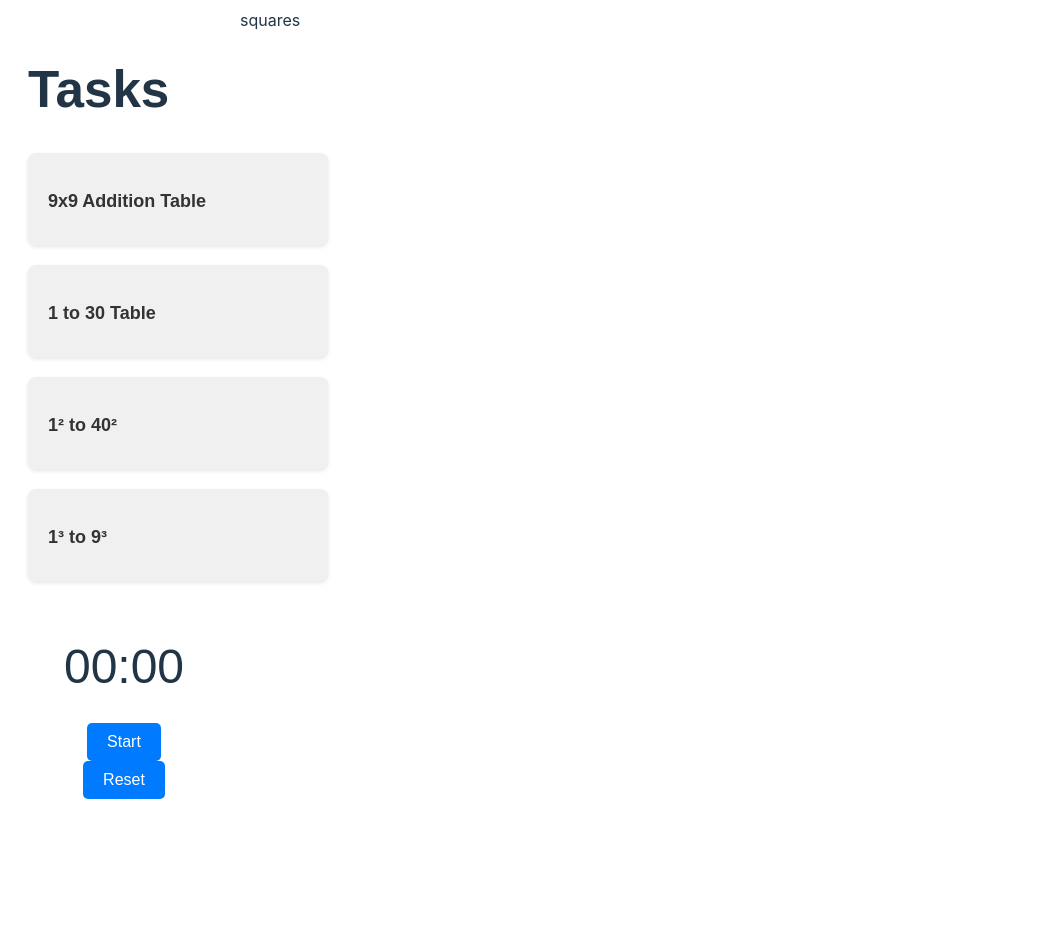
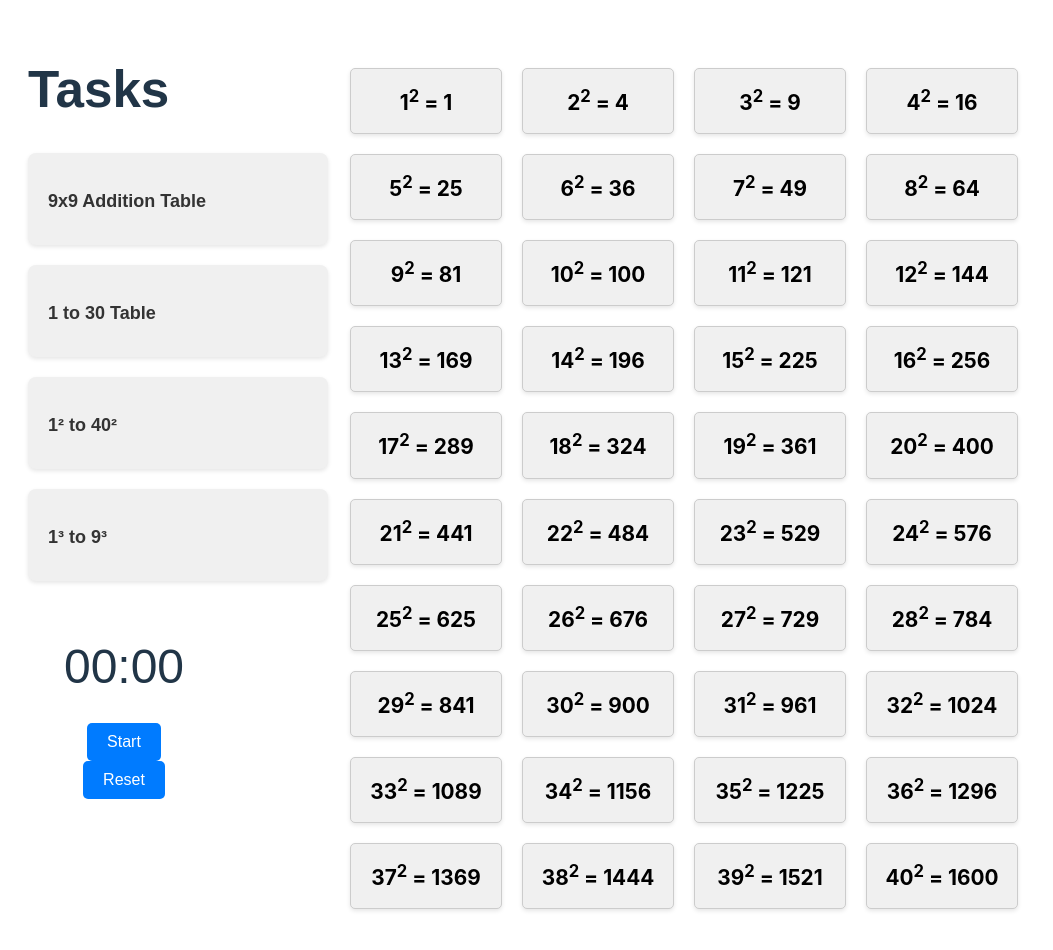
Before and after one commit to bharatladva/mathPrectics, a React (Vite) app: page /Squares in a window 1280 px wide. Shown: the top 950 px of the page, without its empty margins (0-1053 px from the left). Before the commit the page ends 827 px from the top, so only its background shows below. Built offline with nearby package versions, Linux system fonts and the light colour scheme.

Commit message:
add cubes squres

```diff
--- a/src/components/Squares/Squares.jsx
+++ b/src/components/Squares/Squares.jsx
@@ -1,9 +1,22 @@
 /** @format */
+import "./styles.css";
+export default function Squares() {
+	const powers = [];
+	for (let i = 1; i <= 40; i++) {
+		powers.push(
+			<div
+				key={i}
+				className='power'
+			>
+				{i}
+				<sup>{2}</sup> = {Math.pow(i, 2)}
+			</div>
+		);
+	}
 
-export default function Squares() {
 	return (
-		<div className='containar'>
-			<div>squares</div>
+		<div className='container'>
+			<div className='powers-container'>{powers}</div>
 		</div>
 	);
 }
--- /dev/null
+++ b/src/components/Squares/styles.css
@@ -0,0 +1,25 @@
+/** @format */
+
+.powers-container {
+	display: flex;
+	flex-wrap: wrap;
+	padding: 0 100px;
+}
+
+.power {
+	margin: 10px;
+	padding: 15px;
+	font-size: 1.3rem;
+	font-weight: bold;
+	color: black;
+	background-color: #f0f0f0;
+	border: 1px solid #ccc;
+	border-radius: 5px;
+	box-shadow: 0 2px 4px rgba(0, 0, 0, 0.1);
+	text-align: center;
+	width: 120px;
+}
+
+.power sup {
+	font-size: 0.8em;
+}
--- a/src/components/cubes/Cubes.jsx
+++ b/src/components/cubes/Cubes.jsx
@@ -1,7 +1,25 @@
 /** @format */
 
 import React from "react";
+import "./styles.css";
 
 export default function Cubes() {
-	return <div>Cubes</div>;
+	const cubes = [];
+	for (let i = 1; i <= 20; i++) {
+		cubes.push(
+			<div
+				key={i}
+				className='cube'
+			>
+				{i}
+				<sup>3</sup> = {Math.pow(i, 3)}
+			</div>
+		);
+	}
+
+	return (
+		<div className='container'>
+			<div className='cubes-container'>{cubes}</div>
+		</div>
+	);
 }
--- /dev/null
+++ b/src/components/cubes/styles.css
@@ -0,0 +1,21 @@
+/** @format */
+
+.cubes-container {
+	display: flex;
+	flex-wrap: wrap;
+	padding: 0 100px;
+}
+
+.cube {
+	margin: 10px;
+	padding: 15px;
+	color: black;
+	font-size: 1.3rem;
+	font-weight: bold;
+	background-color: #f0f0f0;
+	border: 1px solid #ccc;
+	border-radius: 5px;
+	box-shadow: 0 2px 4px rgba(0, 0, 0, 0.1);
+	text-align: center;
+	width: 120px;
+}
```
